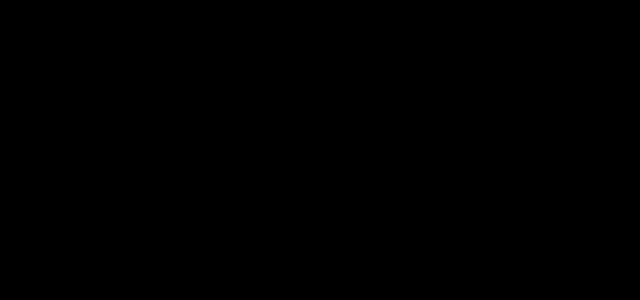
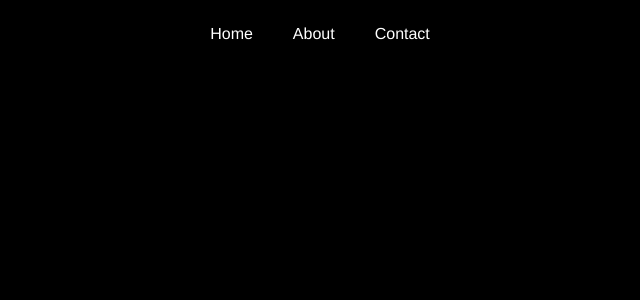
Before and after one commit to CodeurCopieur/vue_dropdown_component, a Vue app: page / in a window 1280 px wide. Shown: the top 300 px of the page, without its empty margins (320-960 px from the left). Built offline with nearby package versions, Linux system fonts and the light colour scheme.

Commit message:
Integration html/css(Navbar)

```diff
--- a/src/components/Navbar.vue
+++ b/src/components/Navbar.vue
@@ -1,9 +1,22 @@
 <template>
-
+  <nav>
+    <ul class="menu-list-item">
+      <li class="menu-item">
+        <a href="#">Home</a>
+      </li>
+      <li class="menu-item">
+        <a href="#">About</a>
+      </li>
+      <li class="menu-item">
+        <a href="#">Contact</a>
+      </li>
+    </ul>
+  </nav>
 </template>
 
 <script>
  export default {
+   name: 'Navbar',
    data: () => {
      return {}
    }
@@ -11,5 +24,39 @@
 </script>
 
 <style lang="scss" scoped>
+  nav {
 
+    padding: 15px;
+
+    .menu-list-item {
+      display: flex;
+      justify-content: center;
+      align-items: center;
+
+      .menu-item {
+
+        position: relative;
+        padding: 10px 20px;
+        border-bottom: 3px solid transparent;
+        cursor: pointer;
+        transition: all .5s ease-out;
+
+        &.active,
+        &:hover{
+          background-color: #fff;
+          border-bottom-color: #FF5858;
+        }
+
+        &:hover a {
+          color: #000;
+        }
+
+        a {
+          color: #fff;
+          background: transparent;
+          transition: all .5s ease-out;
+        }
+      }
+    }
+  }
 </style>
```
